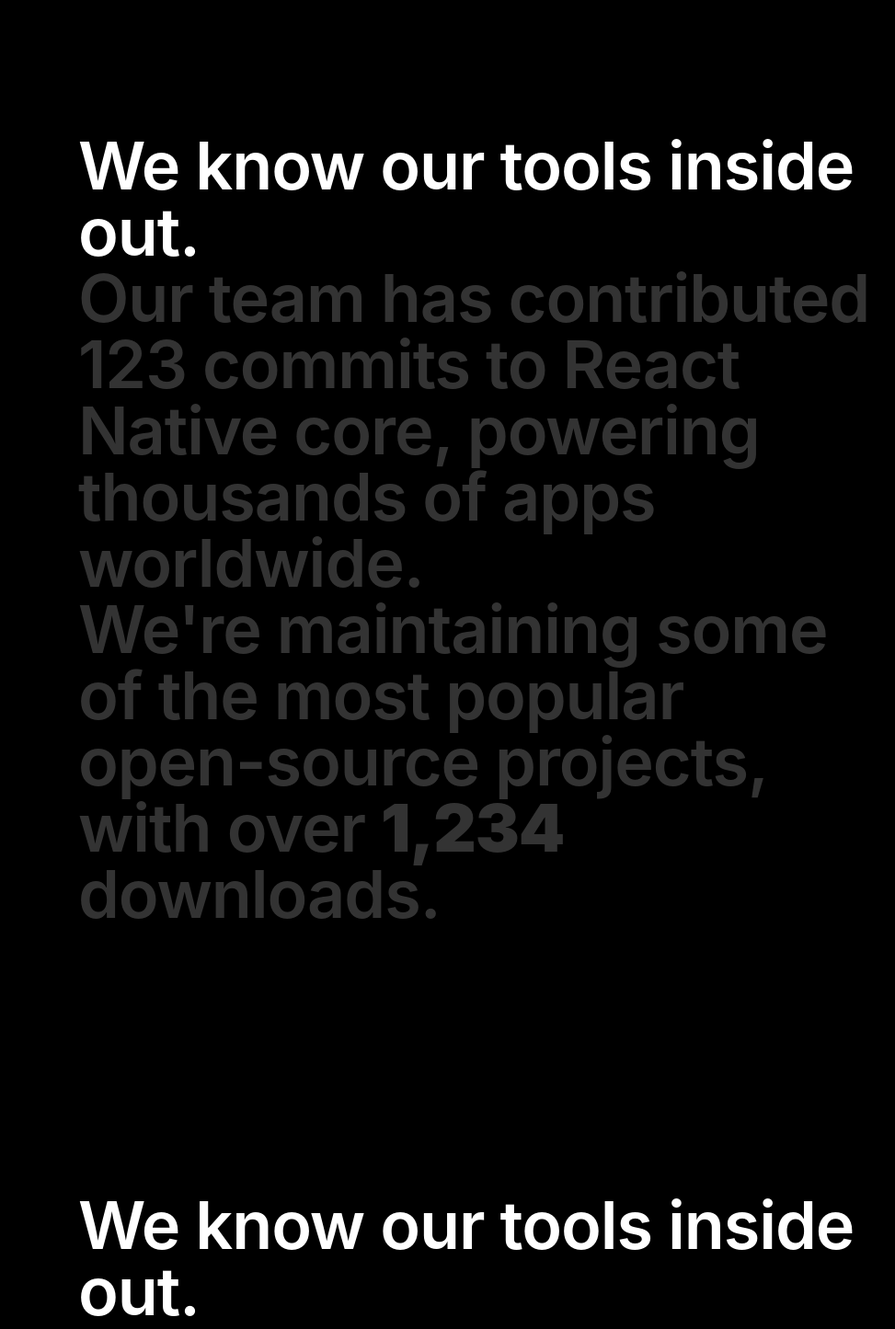
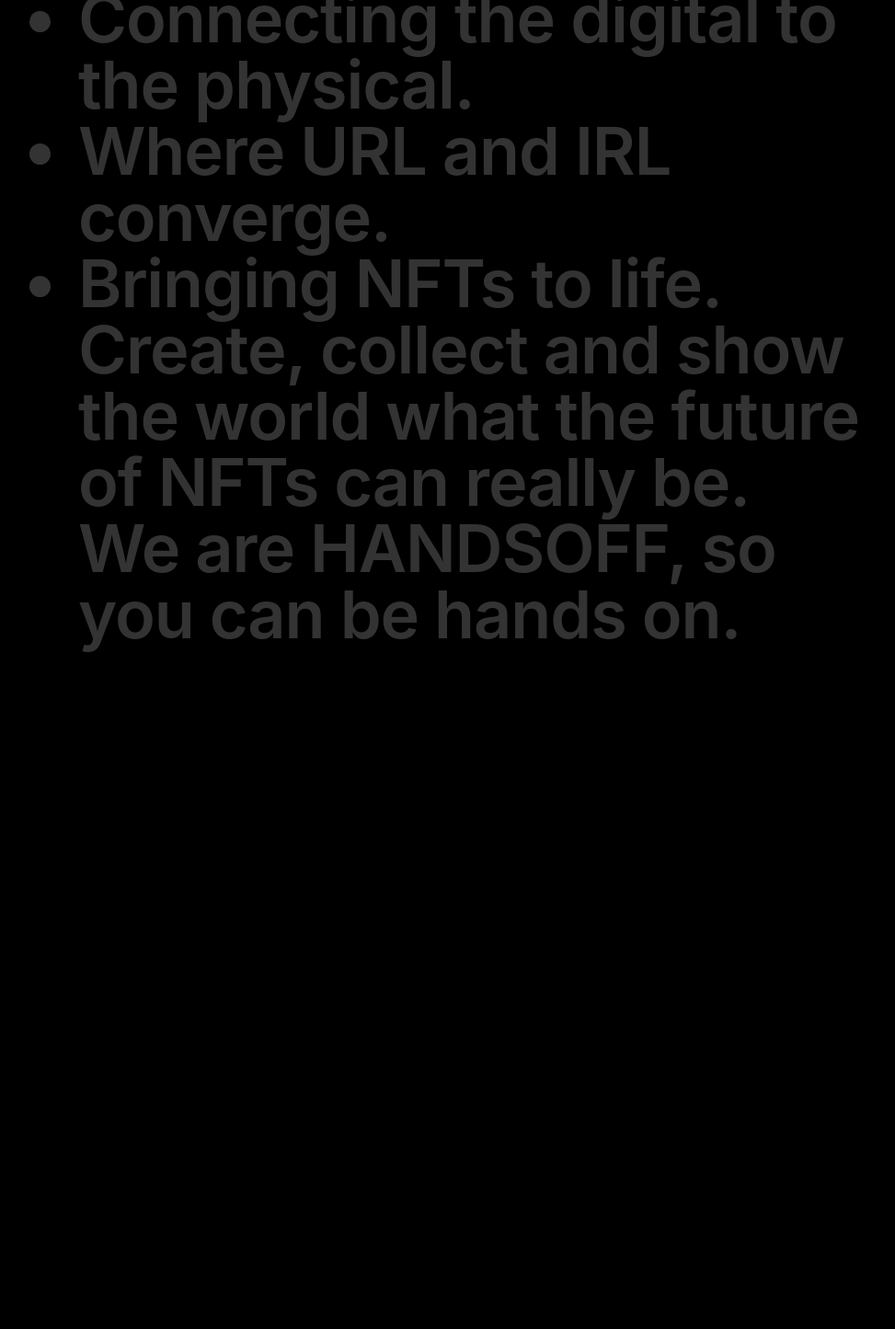
Before and after one commit to beaumontyun/frontend-testing, a Next.js app: page /scrolling in a window 1280 px wide. Shown: the part 1000-2445 px from the top of the page at 92% size, without its empty margins (123-1096 px from the left). After the commit the page ends 2040 px from the top, so only its background shows below. Built offline with nearby package versions, Linux system fonts and the light colour scheme.

Commit message:
Testing scroll action

```diff
--- a/components/scrollAction.js
+++ b/components/scrollAction.js
@@ -12,7 +12,7 @@
     const { scrollY } = useContext(ScrollContext)
     const refContainer = useRef(null)
 
-    const numOfPages = 3
+    const numOfPages = 6
     let progress = 0
 
     const { current: elContainer } = refContainer
@@ -30,13 +30,26 @@
             <div className='min-h-screen max-w-5xl mx-auto px-10 lg:px-20 py-24 md:py-28 lg:py-36 flex flex-col justify-center items-center text-4xl md:text-6xl lg:text-7xl tracking-tight font-semibold'>
                 <div className='leading=[1.15]'>
                     <div className={s.skillText} style={{ opacity: opacityForBlock(progress, 0) }}>
-                        We know our tools inside out.
+                        PHYSICAL X DIGITAL = PHYGITAL
                     </div>
-                    <span className={`${s.skillText} inline-block after:content-['_']`} style={{ opacity: opacityForBlock(progress, 1) }}>
-                        Our team has contributed 123 commits to React Native core, powering thousands of apps worldwide.
+                    <span className={`${s.skillText} inline-block`} style={{ opacity: opacityForBlock(progress, 1) }}>
+                        NFTs? Profile pictures? That only scratches the surface of the possibilities.
                     </span>
                     <span className={`${s.skillText} inline-block`} style={{ opacity: opacityForBlock(progress, 2) }}>
-                        We&apos;re maintaining some of the most popular open-source projects, with over <strong>1,234</strong> downloads.
+                        The next natural step in the evolution of NFT technology is Phygital.
+                    </span>
+                    <span className={`${s.skillText} inline-block`} style={{ opacity: opacityForBlock(progress, 3) }}>
+                        <ul className='list-disc'>
+                            <li>Connecting the digital to the physical.</li>
+                            <li>Where URL and IRL converge.</li>
+                            <li>Bringing NFTs to life.</li>
+                        </ul>
+                    </span>
+                    <span className={`${s.skillText} inline-block`} style={{ opacity: opacityForBlock(progress, 4) }}>
+                        Create, collect and show the world what the future of NFTs can really be.
+                    </span>
+                    <span className={`${s.skillText} inline-block`} style={{ opacity: opacityForBlock(progress, 5) }}>
+                        We are HANDSOFF, so you can be hands on.
                     </span>
                 </div>
             </div>
@@ -45,3 +58,5 @@
 }
 
 export default ScrollAction;
+
+// after:content-['_']
--- a/pages/scrolling.js
+++ b/pages/scrolling.js
@@ -3,9 +3,9 @@
 const Scrolling = () => {
     return (
         <div className="">
-            <div className="h-[1000px] bg-gray-500"></div>
+            <div className="h-48 bg-black"></div>
             <ScrollAction />
-            <ScrollAction />
+            <div className="h-48 bg-black"></div>
         </div>
     );
 }
```
